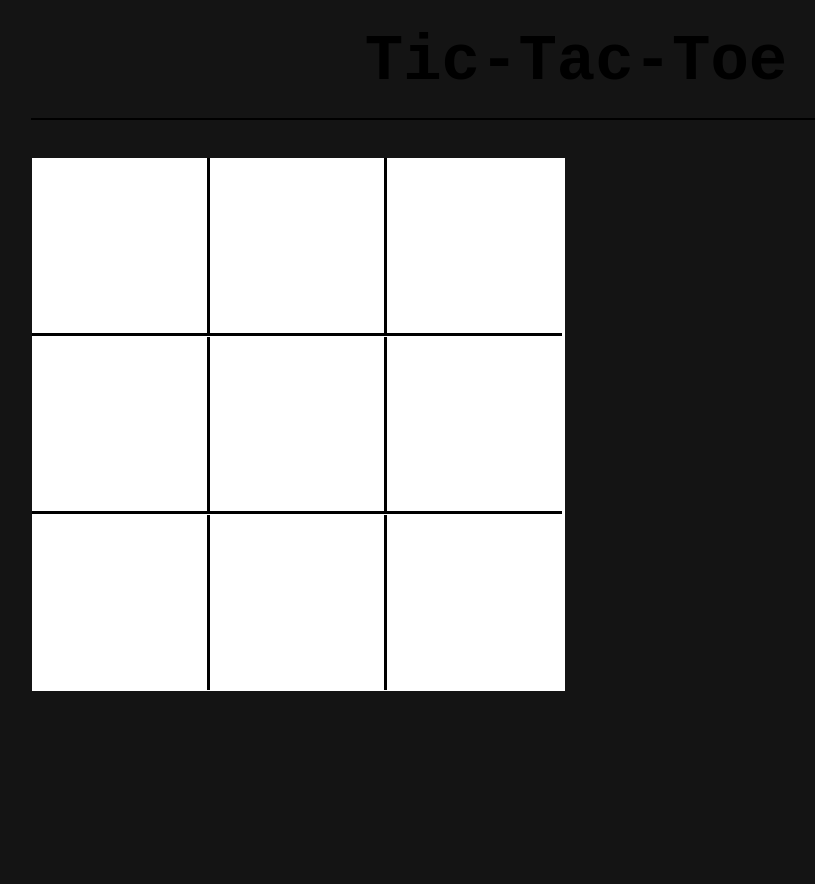
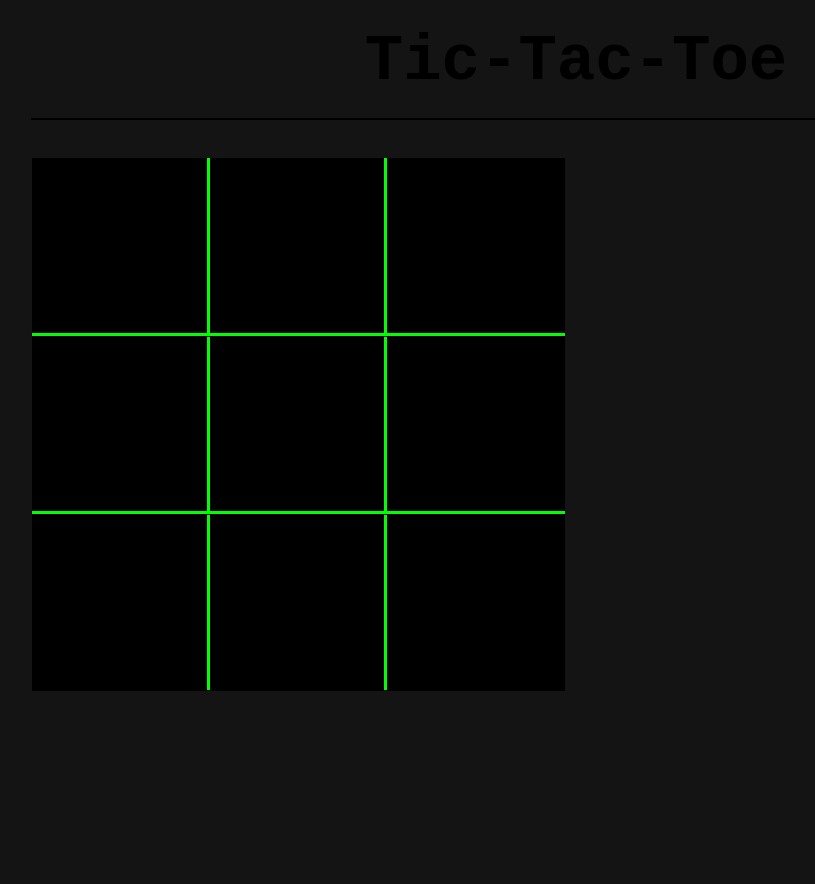
Before and after one commit to benngim/game_website, a Flask app: page /tictactoe in a window 1280 px wide. Shown: the part 61-945 px from the top of the page, without its empty margins (64-879 px from the left). Run offline with Flask 3, Linux system fonts and the light colour scheme.

Commit message:
Added color to tictactoe board

```diff
--- a/static/js/tictactoe.js
+++ b/static/js/tictactoe.js
@@ -8,6 +8,14 @@ var player1 = 'O';
 var player2 = 'X';
 var curPlayer = player1;
 
+/* Color variable */
+var player1_col = 'red';
+var player1_wincol = 'darkred';
+var player2_col = 'blue';
+var player2_wincol = 'darkblue';
+var board_color = 'black';
+var line_color = 'lime';
+
 /* Win Patterns of Board */
 var winpatterns = [
     /* Horizontal Win Patterns */
@@ -16,7 +24,7 @@ var winpatterns = [
     [0, 3, 6], [1, 4, 7], [2, 5, 8],
     /* Diagonal Win Patterns */
     [0, 4, 8], [2, 4, 6]
-]
+];
 
 
 window.onload = initialiseGame;
@@ -25,6 +33,7 @@ window.onload = initialiseGame;
 function initialiseGame() {
     gameover = false;
     board = [' ', ' ', ' ', ' ', ' ', ' ', ' ', ' ', ' '];
+    setTheme();
 
     for (let i = 0; i < board.length; i++) {
         let tile = document.getElementById("tile-"+i);
@@ -50,6 +59,14 @@ function clickTile() {
 
     /* Update board */
     board[tilenum] = curPlayer;
+    var current_color;
+    if (player1 == curPlayer) {
+        current_color = player1_col;
+    }
+    else {
+        current_color = player2_col;
+    }
+    this.style.color = current_color;
     this.innerHTML = curPlayer;
 
     /* Check if current player won */
@@ -74,7 +91,25 @@ function checkWinner() {
             (board[winpatterns[i][1]] == board[winpatterns[i][2]]) &&
             (board[winpatterns[i][2]] == curPlayer)) {
             gameover = true;
+            var win_color;
+            if (player1 == curPlayer) {
+                win_color = player1_wincol;
+            }
+            else {
+                win_color = player2_wincol;
+            }
+            document.getElementById("tile-"+[winpatterns[i][0]]).style.backgroundColor = win_color;
+            document.getElementById("tile-"+[winpatterns[i][1]]).style.backgroundColor = win_color;
+            document.getElementById("tile-"+[winpatterns[i][2]]).style.backgroundColor = win_color;
             return;
         }
     }
 }
+
+/* Sets game color theme */
+function setTheme() {
+    document.querySelectorAll('.tictactoe-tile, .tictactoe-board').forEach(tile => {
+        tile.style.backgroundColor = board_color;
+        tile.style.borderColor = line_color;
+    });
+}
--- a/static/styles.css
+++ b/static/styles.css
@@ -179,6 +179,10 @@ footer {
     align-content: center;
 }
 
+.tictactoe-edge-tile {
+    width: calc(100%/3);
+}
+
 .tictactoe-tile-hrline {
     border-bottom: 3px solid black;
 }
--- a/templates/tictactoe.html
+++ b/templates/tictactoe.html
@@ -18,13 +18,13 @@
         <div class="tictactoe-board">
             <div class="tictactoe-tile tictactoe-tile-hrline tictactoe-tile-vrline" id="tile-0">0</div>
             <div class="tictactoe-tile tictactoe-tile-hrline tictactoe-tile-vrline" id="tile-1">1</div>
-            <div class="tictactoe-tile tictactoe-tile-hrline" id="tile-2">2</div>
+            <div class="tictactoe-tile tictactoe-tile-hrline tictactoe-edge-tile" id="tile-2">2</div>
             <div class="tictactoe-tile tictactoe-tile-hrline tictactoe-tile-vrline" id="tile-3">3</div>
             <div class="tictactoe-tile tictactoe-tile-hrline tictactoe-tile-vrline" id="tile-4">4</div>
-            <div class="tictactoe-tile tictactoe-tile-hrline" id="tile-5">5</div>
+            <div class="tictactoe-tile tictactoe-tile-hrline tictactoe-edge-tile" id="tile-5">5</div>
             <div class="tictactoe-tile tictactoe-tile-vrline" id="tile-6">6</div>
             <div class="tictactoe-tile tictactoe-tile-vrline" id="tile-7">7</div>
-            <div class="tictactoe-tile" id="tile-8">8</div>
+            <div class="tictactoe-tile tictactoe-edge-tile" id="tile-8">8</div>
         </div>
     </div>
 {% endblock %}
```
